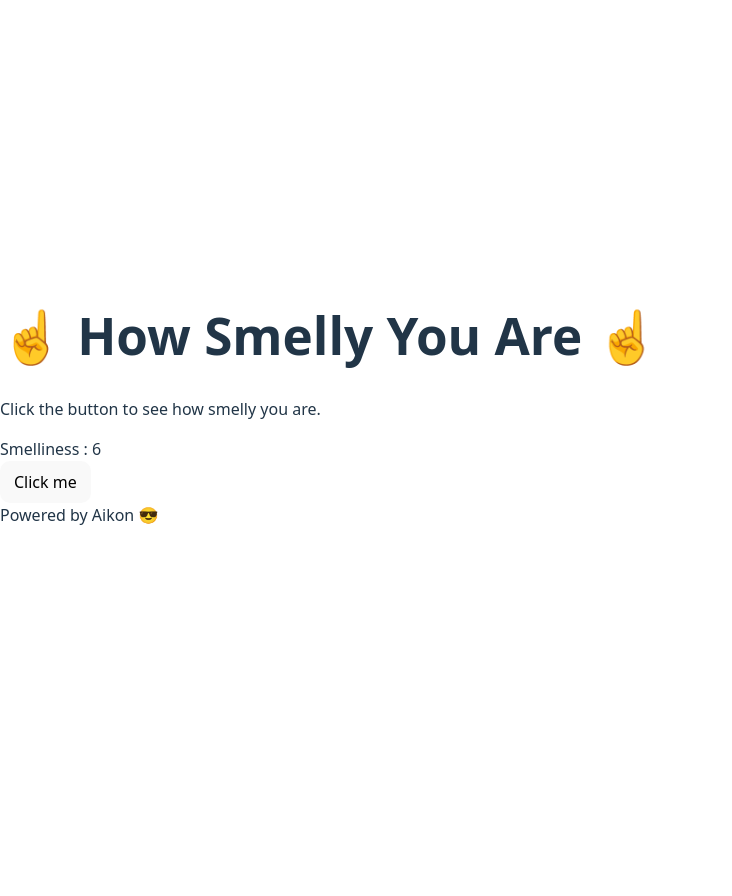
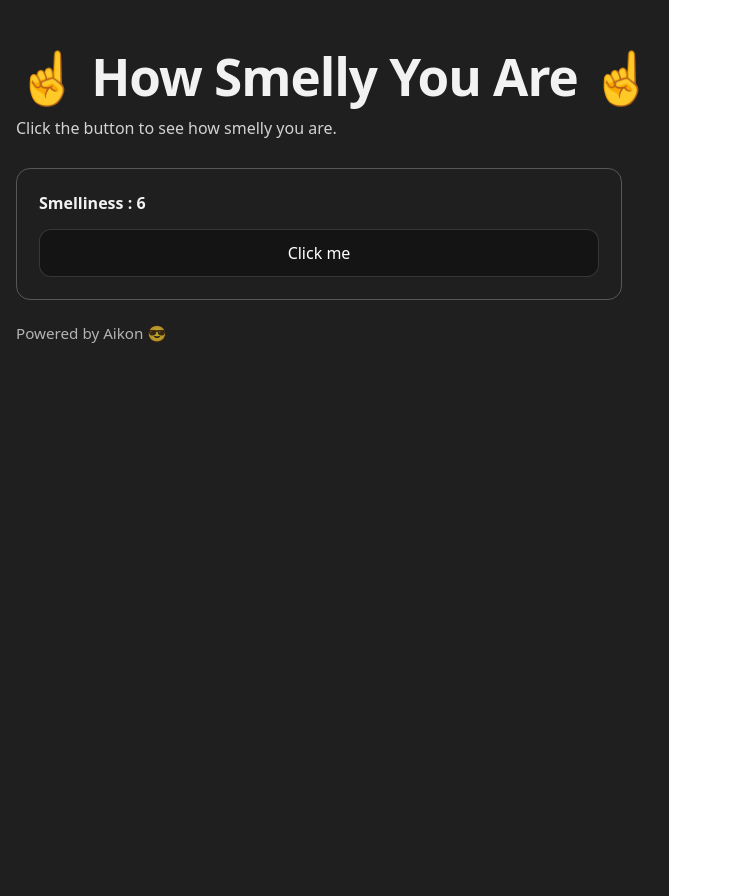
Before and after one commit to aihe55/vercel-react-test, a React (Vite) app: page / in a window 1280 px wide. Shown: the whole page, without its empty margins (0-732 px from the left). Before the commit the page ends 800 px from the top, so only its background shows below. Built offline with nearby package versions, Linux system fonts and the light colour scheme.

Commit message:
Update App.css with new layout and styling
Refactor CSS styles for layout and components.

```diff
--- a/src/App.css
+++ b/src/App.css
@@ -1,23 +1,63 @@
-.container {
+/* full background + center everything */
+.page {
   min-height: 100vh;
-  display: grid;
-  place-content: center;
-  gap: 16px;
-  text-align: center;
-  font-family: Arial, sans-serif;
+  background: #1f1f1f;
+  color: #f2f2f2;
+  padding: 48px 16px;
 }
 
-.card {
-  padding: 18px 22px;
-  border: 1px solid #ddd;
-  border-radius: 12px;
-  display: grid;
-  gap: 10px;
+/* keep content from stretching across huge monitors */
+.content {
+  max-width: 900px;          /* key fix for PC */
+  margin: 0 auto;            /* center */
 }
 
-button {
-  padding: 10px 14px;
-  border: 0;
-  border-radius: 10px;
+/* typography scales nicer on desktop */
+.title {
+  font-size: clamp(2rem, 4vw, 4rem);
+  font-weight: 800;
+  letter-spacing: -0.02em;
+  margin: 0 0 12px;
+}
+
+.subtitle {
+  margin: 0 0 28px;
+  opacity: 0.85;
+  font-size: 1rem;
+}
+
+/* card/panel */
+.panel {
+  border: 1px solid rgba(255,255,255,0.25);
+  border-radius: 14px;
+  padding: 22px;
+  max-width: 560px;          /* keeps the box neat on PC */
+}
+
+/* spacing inside card */
+.stat {
+  font-weight: 700;
+  margin-bottom: 14px;
+}
+
+/* button */
+.btn {
+  width: 100%;
+  padding: 12px 14px;
+  border-radius: 12px;
+  border: 1px solid rgba(255,255,255,0.15);
+  background: rgba(0,0,0,0.35);
+  color: #fff;
   cursor: pointer;
 }
+
+.btn:hover {
+  background: rgba(0,0,0,0.55);
+}
+
+/* footer */
+.footer {
+  margin-top: 22px;
+  opacity: 0.7;
+  font-size: 0.95rem;
+}
```
